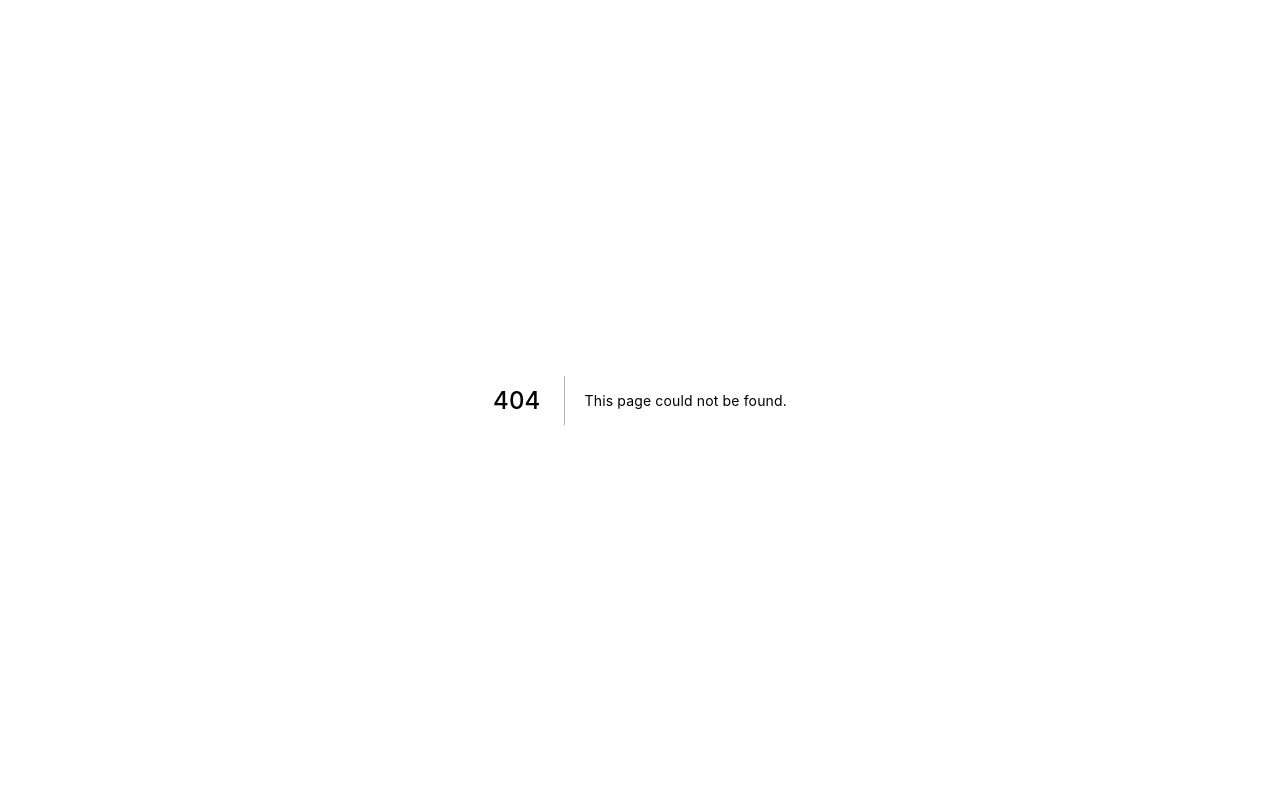
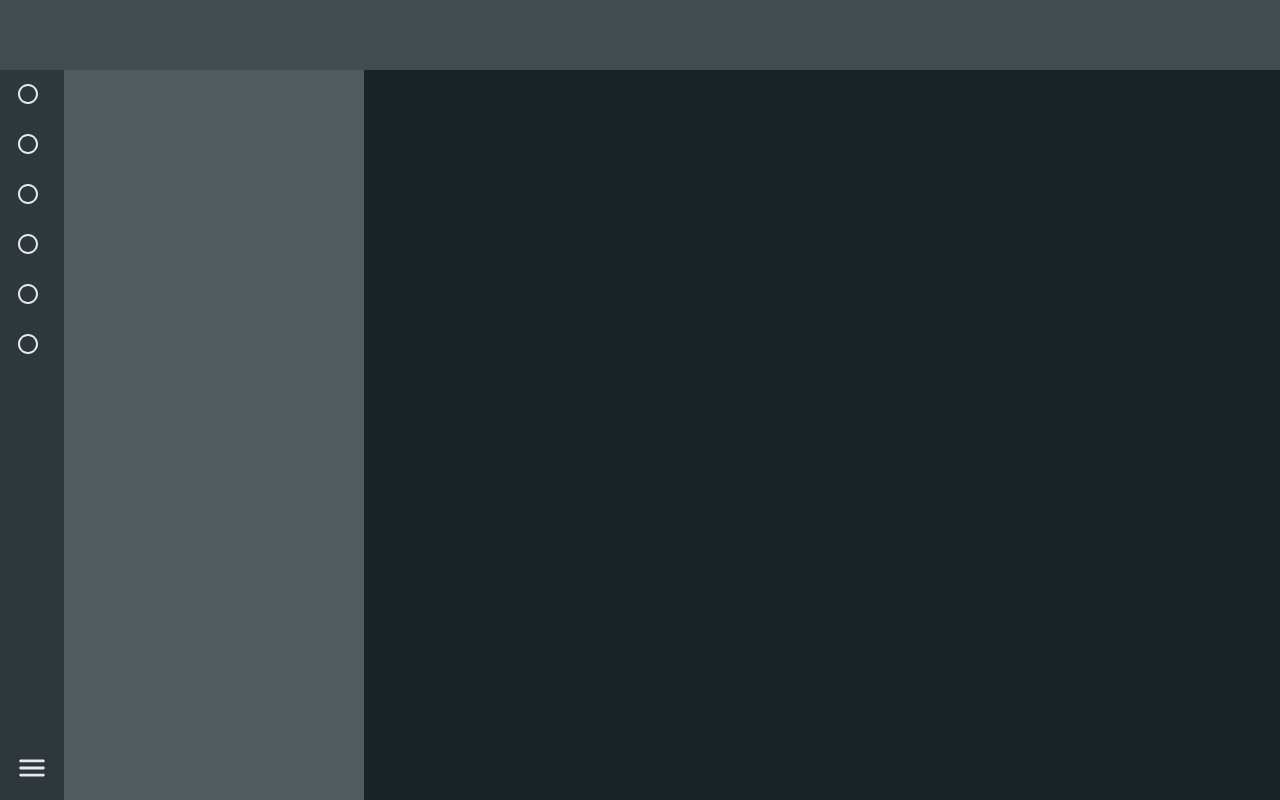
Before and after one commit to PICode-Team/PICode, a Next.js app: page /code in a window 1280 px wide. Before the commit this address had no page. Built offline with nearby package versions, Linux system fonts and the light colour scheme.

Commit message:
fix layout

```diff
--- a/components/layout/index.tsx
+++ b/components/layout/index.tsx
@@ -1,15 +1,17 @@
-import React from "react"
+import React from "react";
 import { LayoutStyle } from "../../styles/layout/layout";
-import { Topbar } from "./topbar"
-import { Sidebar } from "./sidebar"
+import { Topbar } from "./topbar";
+import { Sidebar } from "./sidebar";
 
-export function Layout(ctx: any, { children }: any) {
+export function Layout(ctx: any) {
   const classes = LayoutStyle();
   return (
     <div className={classes.main}>
       <Topbar {...ctx} />
+      <div className={classes.contentWrapper}>
         <Sidebar {...ctx} />
-            {children}
+        {ctx.children}
       </div>
-    )
+    </div>
+  );
 }
--- a/components/layout/sidebar.tsx
+++ b/components/layout/sidebar.tsx
@@ -1,26 +1,58 @@
-import React from "react";
-import { RowStyle, SidebarStyle } from "../../styles/layout/sidebar";
+import React, { useState, useEffect } from "react";
+import { useRouter } from "next/router";
+import { rowStyle, sidebarStyle } from "../../styles/layout/sidebar";
 import { sidebarData } from "./data";
+import { RadioButtonUnchecked, MenuRounded } from "@material-ui/icons";
+
+function checkTogglePath(path: string): boolean {
+  if (path === "/") return false;
+  return true;
+}
 
 function Row(props: {
   data: { url: string; icon: string; title: string };
+  toggle: boolean;
 }): JSX.Element {
-  const classes = RowStyle();
+  const classes = rowStyle();
+
   return (
-    <a className={classes.row} href={props.data.url}>
-      <span>{props.data.title}</span>
+    <a
+      className={`${classes.row} ${props.toggle && classes.toggle}`}
+      href={props.data.url}
+    >
+      <RadioButtonUnchecked />
+      <span className={`${classes.text} ${props.toggle && classes.hidden}`}>
+        {props.data.title}
+      </span>
     </a>
   );
 }
 
 export function Sidebar() {
   let data: any = sidebarData;
-  const classes = SidebarStyle();
+  const classes = sidebarStyle();
+  const [toggle, setToggle] = useState<boolean>(false);
+  const router = useRouter();
+
+  useEffect(() => {
+    setToggle(checkTogglePath(router.pathname));
+  }, [router.pathname]);
+
   return (
-    <div className={classes.sideBar}>
-      {Object.keys(data).map((v: string, idx: number) => (
-        <Row data={data[v]} key={idx} />
-      ))}
+    <div className={classes.sidebarWrapper}>
+      <div className={`${classes.sideBar} ${toggle && classes.toggle}`}>
+        {Object.keys(data).map((v: string, idx: number) => (
+          <Row data={data[v]} toggle={toggle} key={idx} />
+        ))}
+      </div>
+      <div
+        className={classes.toggleButton}
+        onClick={() => {
+          setToggle(!toggle);
+        }}
+      >
+        <MenuRounded />
+      </div>
     </div>
   );
 }
--- /dev/null
+++ b/components/service/code.tsx
@@ -0,0 +1,19 @@
+import React from "react";
+import { codeStyle, sidebarStyle } from "../../styles/service/code";
+
+function Sidebar(): JSX.Element {
+  const classes = sidebarStyle();
+
+  return <div className={classes.root}></div>;
+}
+
+export default function Code() {
+  const classes = codeStyle();
+
+  return (
+    <div className={classes.root}>
+      <Sidebar />
+      <div className={classes.content}></div>
+    </div>
+  );
+}
--- /dev/null
+++ b/pages/code.tsx
@@ -0,0 +1,10 @@
+import Code from "../components/service/code";
+import { Layout } from "../components/layout";
+import React from "react";
+export default function CodePages(pageProps: any) {
+  return (
+    <Layout {...pageProps}>
+      <Code />
+    </Layout>
+  );
+}
--- a/store/index.ts
+++ b/store/index.ts
@@ -1,4 +1,3 @@
-import thunkMiddleware from "redux-thunk";
 import { createStore, applyMiddleware, Store as ReduxStore } from "redux";
 import rootReducers from "./reducers";
 
--- a/styles/layout/layout.ts
+++ b/styles/layout/layout.ts
@@ -8,5 +8,10 @@ export const LayoutStyle = makeStyles((theme: any) =>
       width: "100%",
       height: "100%",
     },
+    contentWrapper: {
+      width: "100%",
+      height: "calc(100% - 70px)",
+      display: "flex",
+    },
   })
 );
--- a/styles/layout/sidebar.ts
+++ b/styles/layout/sidebar.ts
@@ -1,31 +1,66 @@
 import { makeStyles } from "@material-ui/styles";
 import createStyles from "@material-ui/styles/createStyles";
 
-export const SidebarStyle = makeStyles((theme: any) =>
+export const sidebarStyle = makeStyles((theme: any) =>
   createStyles({
+    sidebarWrapper: {
+      display: "flex",
+      flexDirection: "column",
+      backgroundColor: theme.backgroundColor.step1,
+    },
     sideBar: {
-            backgroundColor: theme.backgroundColor.step1,
       width: "200px",
-            height: "calc(100% - 70px)",
-            position: "absolute",
-            left: "0",
-            top: "70px",
+      height: "calc(100% - 64px)",
+      transition: "all ease-in 0.4s",
+    },
+    toggle: {
+      width: "64px",
+    },
+    toggleButton: {
+      width: "64px",
+      height: "64px",
+      display: "flex",
+      justifyContent: "center",
+      alignItems: "center",
+      cursor: "pointer",
+      "&>svg": {
+        color: theme.font.medium.color,
+        width: "34px",
+        height: "34px",
+      },
     },
   })
 );
 
-export const RowStyle = makeStyles((theme: any) =>
+export const rowStyle = makeStyles((theme: any) =>
   createStyles({
     row: {
       width: "100%",
       height: "50px",
-            display: "inline-block",
+      display: "flex",
+      alignItems: "center",
       paddingLeft: "20px",
       textDecoration: "none",
       lineHeight: "50px",
       cursor: "pointer",
       fontSize: theme.font.low.size,
       color: theme.font.medium.color,
+      transition: "all ease-in 0.4s",
+      "&>svg": {
+        marginRight: "8px",
+        marginBottom: "2px",
+      },
+    },
+    text: {
+      whiteSpace: "nowrap",
+    },
+    hidden: {
+      display: "none",
+    },
+    toggle: {
+      width: "64px",
+      justifyContent: "center",
+      paddingLeft: "0px",
     },
   })
 );
--- a/styles/layout/topbar.ts
+++ b/styles/layout/topbar.ts
@@ -7,8 +7,6 @@ export const TopbarStyle = makeStyles((theme: any) =>
       backgroundColor: theme.backgroundColor.step2,
       width: "100%",
       height: "70px",
-            position: "absolute",
-            top: "0",
     },
   })
 );
--- /dev/null
+++ b/styles/service/code.ts
@@ -0,0 +1,26 @@
+import { makeStyles } from "@material-ui/styles";
+import createStyles from "@material-ui/styles/createStyles";
+
+export const codeStyle = makeStyles((theme: any) =>
+  createStyles({
+    root: {
+      backgroundColor: theme.backgroundColor.step0,
+      width: "calc(100% - 200px)",
+      height: "100%",
+      display: "flex",
+    },
+    content: {
+      width: "calc(100% - 300px)",
+    },
+  })
+);
+
+export const sidebarStyle = makeStyles((theme: any) =>
+  createStyles({
+    root: {
+      width: "300px",
+      height: "100%",
+      backgroundColor: theme.backgroundColor.step3,
+    },
+  })
+);
```
Lines whose indentation alone changed are shown as unchanged.
